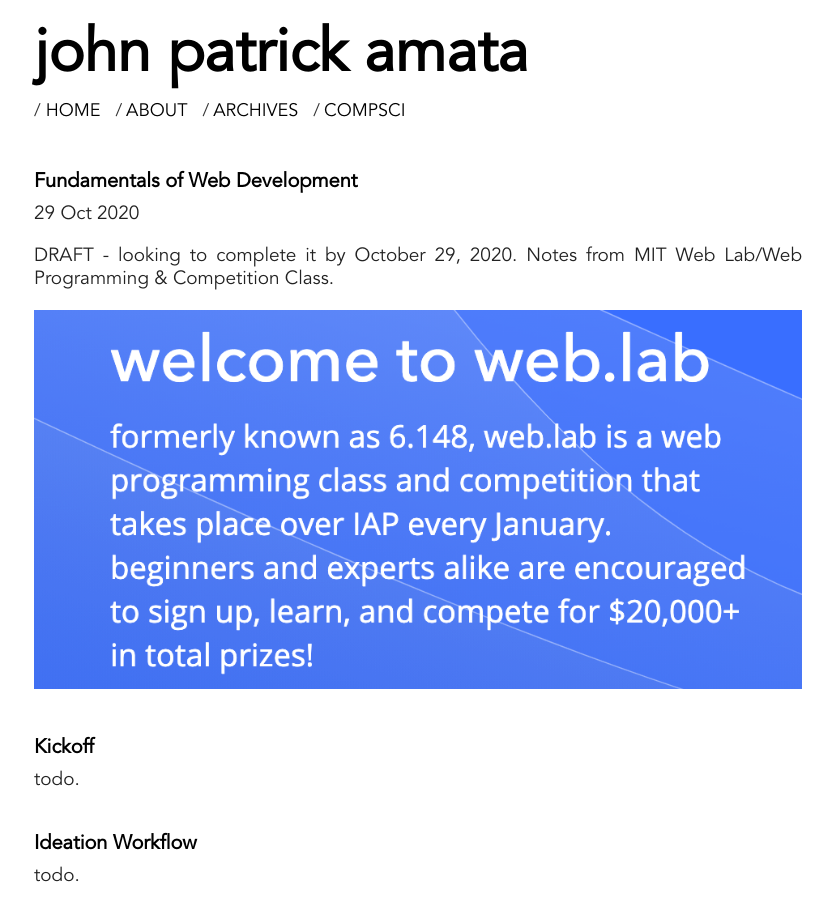
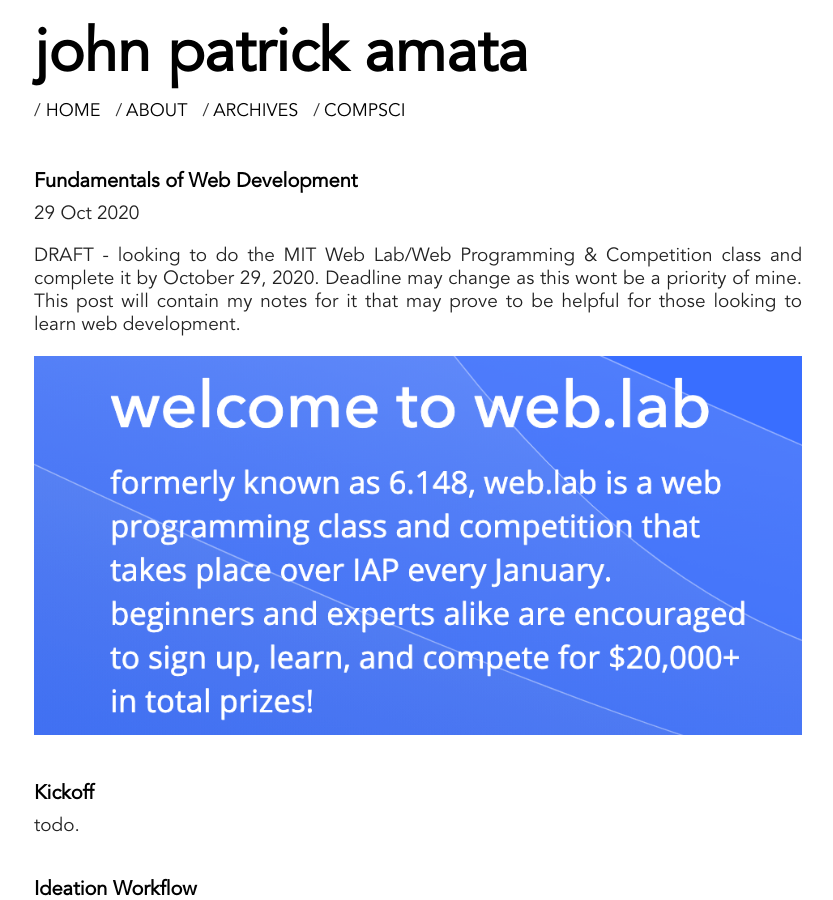
Before and after one commit to jpamata/jpamata.github.io, a Jekyll site: the page built from _posts/2020-10-29-webdev-fundamentals.md, in a window 1280 px wide and 900 px high. Shown: the whole window, without its empty margins (222-1055 px from the left). Built offline with Jekyll 4.4.1, drawn with Linux system fonts in a browser that asks for light colours; comment, search, counter and statistics services are not loaded.

Commit message:
Update 2020-10-29-webdev-fundamentals.md

```diff
--- a/_posts/2020-10-29-webdev-fundamentals.md
+++ b/_posts/2020-10-29-webdev-fundamentals.md
@@ -7,7 +7,7 @@
 comments: true
 ---
 
-<p align="justify">DRAFT - looking to complete it by October 29, 2020. Notes from MIT Web Lab/Web Programming & Competition Class.</p>
+<p align="justify">DRAFT - looking to do the MIT Web Lab/Web Programming & Competition class and complete it by October 29, 2020. Deadline may change as this wont be a priority of mine. This post will contain my notes for it that may prove to be helpful for those looking to learn web development.</p>
 
 <!-- more -->
 
```
